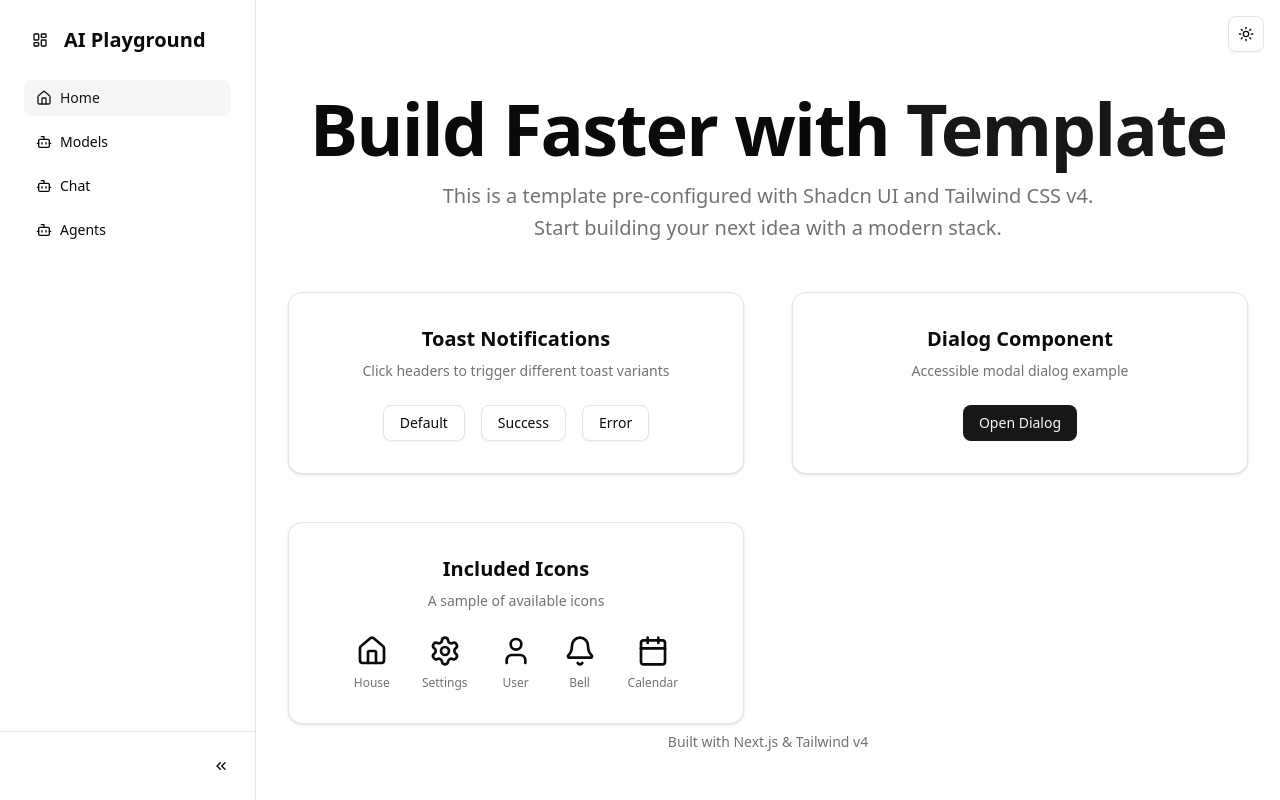
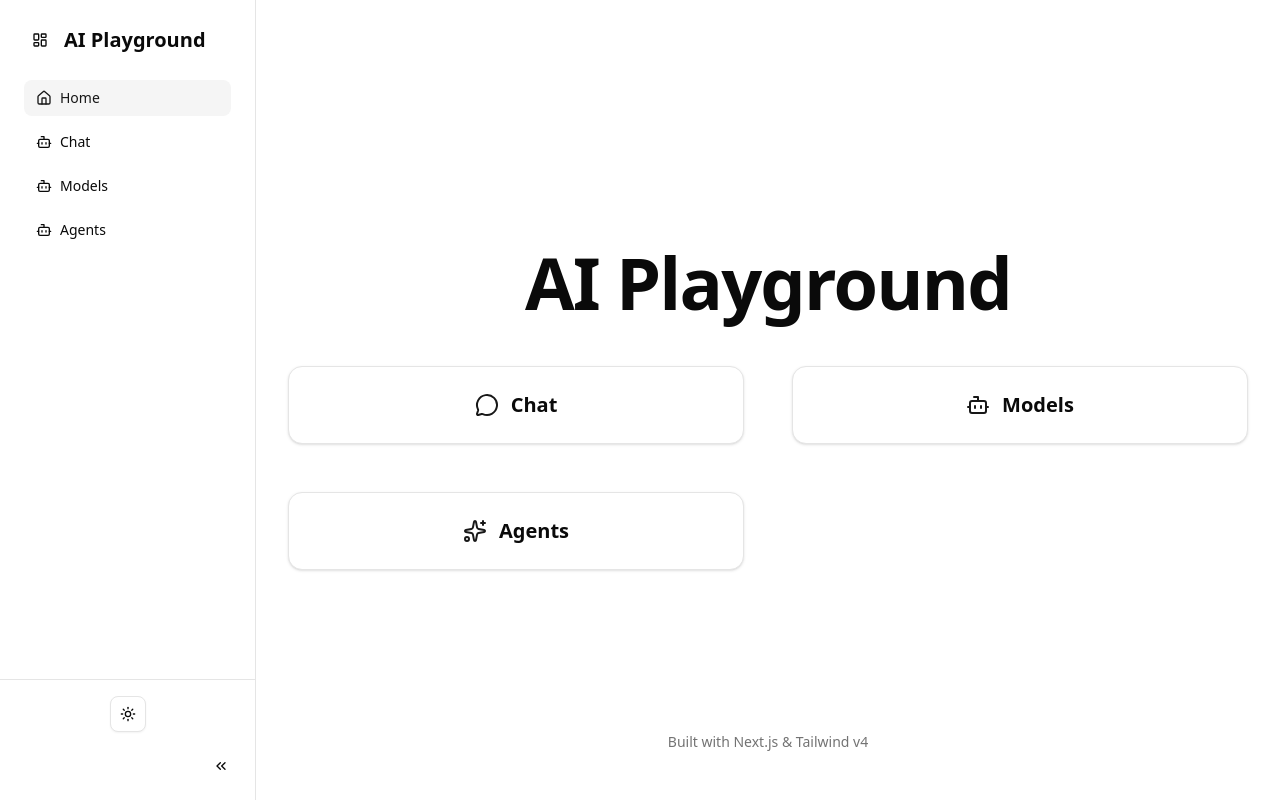
Before and after one commit to linchen1987/agent-playground, a Next.js app: page / in a window 1280 px wide. Built offline with nearby package versions, Linux system fonts and the light colour scheme.

Commit message:
home page ui

```diff
--- a/app/page.tsx
+++ b/app/page.tsx
@@ -1,160 +1,56 @@
 "use client";
 
-import { Button } from "@/components/ui/button";
-import { toast } from "sonner";
-import { useState } from "react";
 import {
-  ArrowRight,
-  Github,
-  House,
-  Settings,
-  User,
-  Bell,
-  Calendar,
+  MessageCircle,
+  Bot,
+  Sparkles,
 } from "lucide-react";
 import Link from "next/link";
-import { ModeToggle } from "@/components/mode-toggle";
-import {
-  Dialog,
-  DialogContent,
-  DialogDescription,
-  DialogFooter,
-  DialogHeader,
-  DialogTitle,
-  DialogTrigger,
-} from "@/components/ui/dialog";
 
 export default function Home() {
-  const [isDialogOpen, setIsDialogOpen] = useState(false);
 
   return (
     <div className="flex flex-col items-center justify-center bg-background text-foreground bg-[radial-gradient(ellipse_at_top,_var(--tw-gradient-stops))] from-primary/20 via-background to-background relative min-h-[calc(100vh-2rem)]">
-      <div className="absolute top-4 right-4">
-        <ModeToggle />
-      </div>
+
       <main className="flex flex-col items-center gap-12 px-4 text-center sm:px-8 md:max-w-5xl w-full">
         {/* Hero Section */}
         <div className="space-y-4 pt-12">
           <h1 className="text-4xl font-extrabold tracking-tight sm:text-5xl md:text-6xl lg:text-7xl">
-            Build Faster with <span className="text-primary">Template</span>
+            AI Playground
           </h1>
-          <p className="mx-auto max-w-[42rem] leading-normal text-muted-foreground sm:text-xl sm:leading-8">
-            This is a template pre-configured with Shadcn UI and Tailwind CSS v4.
-            Start building your next idea with a modern stack.
-          </p>
         </div>
 
-        {/* Interactive Demos Section */}
+        {/* Features Section */}
         <div className="grid w-full gap-8 md:grid-cols-2 lg:gap-12">
-          {/* Toast Demos */}
-          <div className="flex flex-col items-center gap-6 rounded-xl border bg-card p-8 text-card-foreground shadow-sm">
-            <div className="space-y-2">
-              <h3 className="text-xl font-semibold">Toast Notifications</h3>
-              <p className="text-sm text-muted-foreground">
-                Click headers to trigger different toast variants
-              </p>
-            </div>
-            <div className="flex flex-wrap justify-center gap-4">
-              <Button
-                variant="outline"
-                onClick={() =>
-                  toast("Event has been created", {
-                    description: "Sunday, December 03, 2023 at 9:00 AM",
-                    action: {
-                      label: "Undo",
-                      onClick: () => console.log("Undo"),
-                    },
-                  })
-                }
-              >
-                Default
-              </Button>
-              <Button
-                variant="outline"
-                onClick={() => toast.success("Event has been created")}
-              >
-                Success
-              </Button>
-              <Button
-                variant="outline"
-                onClick={() => toast.error("Event has been created")}
-              >
-                Error
-              </Button>
-            </div>
-          </div>
-
-          {/* Dialog Demo */}
-          <div className="flex flex-col items-center justify-center gap-6 rounded-xl border bg-card p-8 text-card-foreground shadow-sm">
-            <div className="space-y-2">
-              <h3 className="text-xl font-semibold">Dialog Component</h3>
-              <p className="text-sm text-muted-foreground">
-                Accessible modal dialog example
-              </p>
-            </div>
-            <Dialog open={isDialogOpen} onOpenChange={setIsDialogOpen}>
-              <DialogTrigger asChild>
-                <Button>Open Dialog</Button>
-              </DialogTrigger>
-              <DialogContent>
-                <DialogHeader>
-                  <DialogTitle>Are you absolutely sure?</DialogTitle>
-                  <DialogDescription>
-                    This action cannot be undone. This will permanently delete your
-                    account and remove your data from our servers.
-                  </DialogDescription>
-                </DialogHeader>
-                <DialogFooter>
-                  <Button
-                    variant="outline"
-                    onClick={() => setIsDialogOpen(false)}
-                  >
-                    Cancel
-                  </Button>
-                  <Button
-                    onClick={() => {
-                      setIsDialogOpen(false);
-                      toast.success("Account deleted");
-                    }}
-                  >
-                    Confirm
-                  </Button>
-                </DialogFooter>
-              </DialogContent>
-            </Dialog>
-          </div>
-
-          {/* Icons Card */}
-          <div className="flex flex-col items-center justify-center gap-6 rounded-xl border bg-card p-8 text-card-foreground shadow-sm">
-            <div className="space-y-2">
-              <h3 className="text-xl font-semibold">Included Icons</h3>
-              <p className="text-sm text-muted-foreground">
-                A sample of available icons
-              </p>
-            </div>
-            <div className="flex flex-wrap justify-center gap-8">
-              <div className="flex flex-col items-center gap-2 transition-colors hover:text-primary">
-                <House className="h-8 w-8" />
-                <span className="text-xs font-medium text-muted-foreground">House</span>
-              </div>
-              <div className="flex flex-col items-center gap-2 transition-colors hover:text-primary">
-                <Settings className="h-8 w-8" />
-                <span className="text-xs font-medium text-muted-foreground">Settings</span>
-              </div>
-              <div className="flex flex-col items-center gap-2 transition-colors hover:text-primary">
-                <User className="h-8 w-8" />
-                <span className="text-xs font-medium text-muted-foreground">User</span>
-              </div>
-              <div className="flex flex-col items-center gap-2 transition-colors hover:text-primary">
-                <Bell className="h-8 w-8" />
-                <span className="text-xs font-medium text-muted-foreground">Bell</span>
-              </div>
-              <div className="flex flex-col items-center gap-2 transition-colors hover:text-primary">
-                <Calendar className="h-8 w-8" />
-                <span className="text-xs font-medium text-muted-foreground">Calendar</span>
+          {/* Chat Card */}
+          <Link href="/chat" className="group">
+            <div className="flex flex-col items-center gap-4 rounded-xl border bg-card p-6 text-card-foreground shadow-sm transition-all hover:shadow-md hover:border-primary/50">
+              <div className="flex items-center gap-3">
+                <MessageCircle className="h-6 w-6 text-primary" />
+                <h3 className="text-xl font-semibold">Chat</h3>
               </div>
             </div>
-          </div>
+          </Link>
+
+          {/* Models Card */}
+          <Link href="/models" className="group">
+            <div className="flex flex-col items-center gap-4 rounded-xl border bg-card p-6 text-card-foreground shadow-sm transition-all hover:shadow-md hover:border-primary/50">
+              <div className="flex items-center gap-3">
+                <Bot className="h-6 w-6 text-primary" />
+                <h3 className="text-xl font-semibold">Models</h3>
+              </div>
+            </div>
+          </Link>
+
+          {/* Agents Card */}
+          <Link href="/agents" className="group">
+            <div className="flex flex-col items-center gap-4 rounded-xl border bg-card p-6 text-card-foreground shadow-sm transition-all hover:shadow-md hover:border-primary/50">
+              <div className="flex items-center gap-3">
+                <Sparkles className="h-6 w-6 text-primary" />
+                <h3 className="text-xl font-semibold">Agents</h3>
+              </div>
+            </div>
+          </Link>
         </div>
       </main>
 
--- a/components/app-sidebar.tsx
+++ b/components/app-sidebar.tsx
@@ -6,6 +6,7 @@ import { Home, Bot, LayoutDashboard, ChevronsLeft, ChevronsRight } from "lucide-
 import { cn } from "@/lib/utils";
 import { Button } from "@/components/ui/button";
 import { useSidebar } from "@/components/sidebar-provider";
+import { ModeToggle } from "@/components/mode-toggle";
 
 export function AppSidebar() {
     const pathname = usePathname();
@@ -18,13 +19,13 @@ export function AppSidebar() {
             icon: Home,
         },
         {
-            name: "Models",
-            href: "/models",
+            name: "Chat",
+            href: "/chat",
             icon: Bot,
         },
         {
-            name: "Chat",
-            href: "/chat",
+            name: "Models",
+            href: "/models",
             icon: Bot,
         },
         {
@@ -79,10 +80,15 @@ export function AppSidebar() {
                 </nav>
             </div>
 
-            <div className="mt-auto p-4 border-t flex justify-end">
-                <Button variant="ghost" size="icon" onClick={toggleSidebar} className="ml-auto">
-                    {isCollapsed ? <ChevronsRight className="h-4 w-4" /> : <ChevronsLeft className="h-4 w-4" />}
-                </Button>
+            <div className="mt-auto p-4 border-t">
+                <div className="flex justify-center mb-4">
+                    <ModeToggle />
+                </div>
+                <div className="flex justify-end">
+                    <Button variant="ghost" size="icon" onClick={toggleSidebar}>
+                        {isCollapsed ? <ChevronsRight className="h-4 w-4" /> : <ChevronsLeft className="h-4 w-4" />}
+                    </Button>
+                </div>
             </div>
         </div>
     );
```
